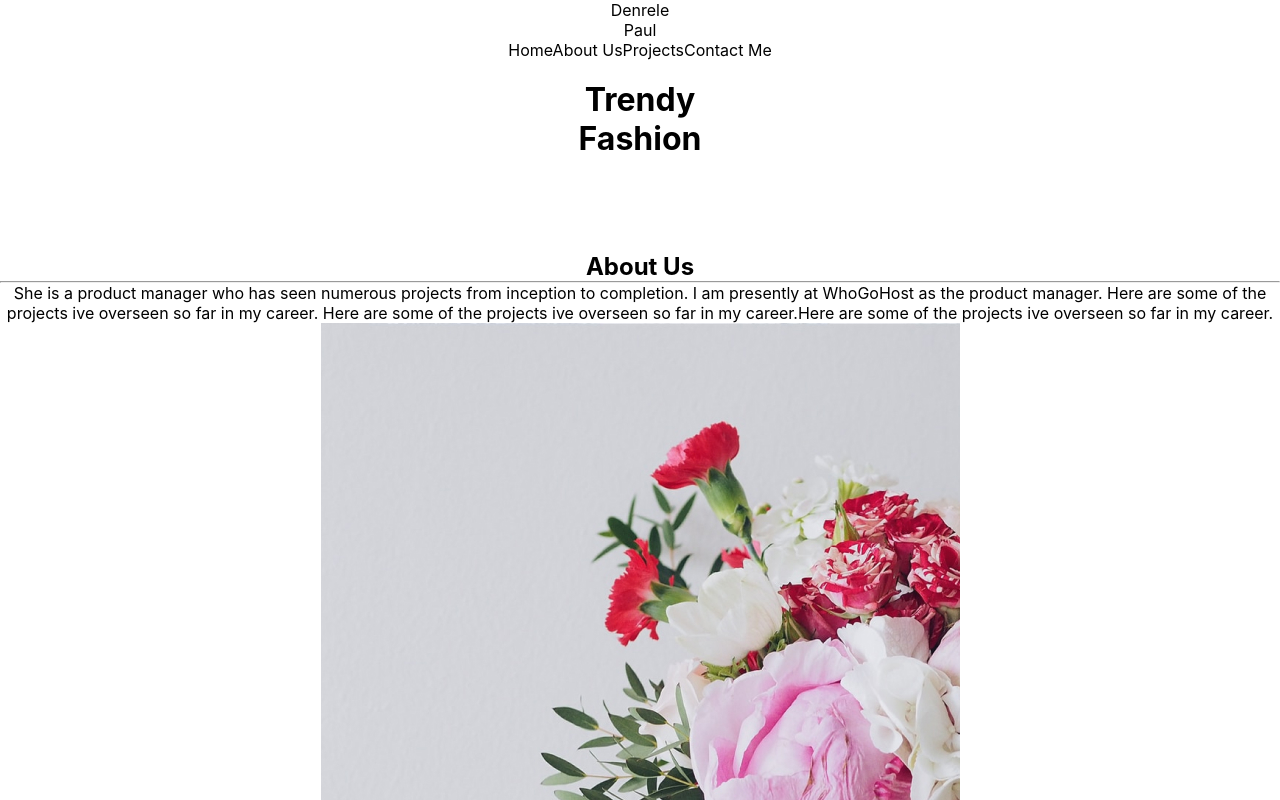
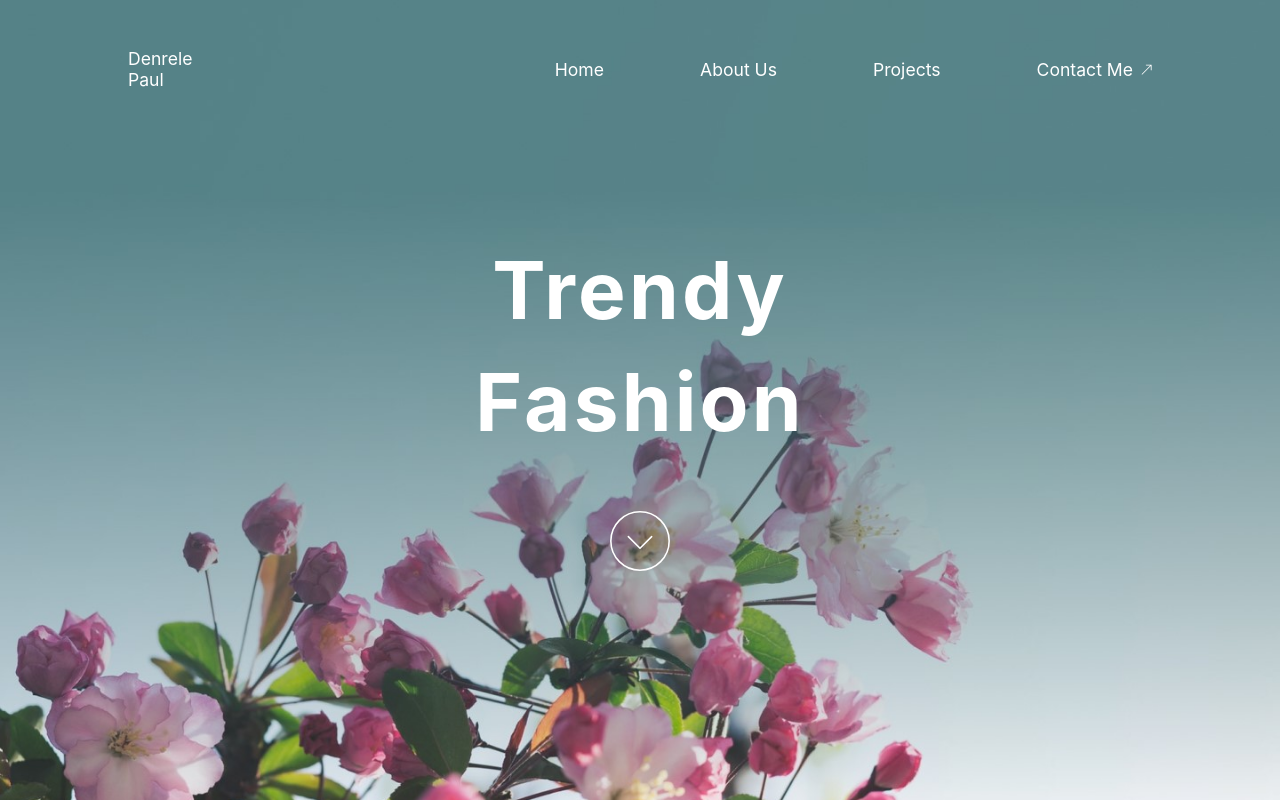
Before and after one commit to betheltoni/trendy-fashion, a React (Create React App) app: page / in a window 1280 px wide. Shown: the top 800 px of the page. Built offline with nearby package versions, Linux system fonts and the light colour scheme.

Commit message:
Style Header Component

```diff
--- a/src/App.scss
+++ b/src/App.scss
@@ -1,3 +1,6 @@
+
+    // @import url('http://fonts.cdnfonts.com/css/wisteria?styles=126035');
+
 *{
     margin: 0;
     padding: 0;
@@ -6,4 +9,6 @@
 
 .App{
     text-align: center;
+    // font-family: 'Wisteria', sans-serif;
+    font-style: normal;
 }
--- a/src/Components/Header/Header.scss
+++ b/src/Components/Header/Header.scss
@@ -0,0 +1,15 @@
+.Header{
+    background-image: url(../../Images/BackgroundImage.jpg);
+    background-repeat: no-repeat;
+    background-size: cover;
+    height: 100vh;
+    padding: 2rem 5rem;
+    color: #FFFFFF;
+
+    h1{
+        font-size: 5rem;
+        line-height: 7rem;
+        letter-spacing: 0.2rem;
+        padding: 8rem 0 3rem 0;
+    }
+}
--- a/src/Components/Header/Header.tsx
+++ b/src/Components/Header/Header.tsx
@@ -4,17 +4,16 @@ import NavBar from './NavBar/NavBar'
 
 const Header = () => {
   return (
-    <div>
+    <section className='Header'>
       <NavBar/>
       <h1>
         Trendy <br /> Fashion
       </h1>
-      <svg width="90" height="90" viewBox="0 0 90 90" fill="none" xmlns="http://www.w3.org/2000/svg">
+      <svg width="70" height="70" viewBox="0 0 90 90" fill="none" xmlns="http://www.w3.org/2000/svg">
         <path d="M7.5 45C7.5 65.7107 24.2893 82.5 45 82.5C65.7107 82.5 82.5 65.7107 82.5 45C82.5 24.2893 65.7107 7.5 45 7.5C24.2893 7.5 7.5 24.2893 7.5 45Z" stroke="white" stroke-width="2"/>
         <path d="M60 39.375L45 54.375L30 39.375" stroke="white" stroke-width="2" stroke-linecap="round" stroke-linejoin="round"/>
       </svg>
-
-    </div>
+    </section>
   )
 }
 
--- a/src/Components/Header/NavBar/NavBar.scss
+++ b/src/Components/Header/NavBar/NavBar.scss
@@ -0,0 +1,21 @@
+nav{
+    display: flex;
+    flex-direction: row;
+    align-items: center;
+    justify-content: space-between;
+    padding: 1rem 3rem;
+    font-size: 1.1rem;
+
+    .Logo{
+        margin-right: auto;
+        text-align: left;
+    }
+
+    .NavLink{
+        margin-left: 6rem;
+    }
+
+    svg{
+        margin-left: 0.5rem;
+    }
+}
--- a/src/Components/Header/NavBar/NavBar.tsx
+++ b/src/Components/Header/NavBar/NavBar.tsx
@@ -1,20 +1,23 @@
 import React from 'react'
+import "./NavBar.scss"
 
 const NavBar = () => {
   return (
     <>
-        <span>
-            Denrele <br /> Paul
-        </span>
         <nav>
-            <span>Home</span>
-            <span>About Us</span>
-            <span>Projects</span>
-            <span>Contact Me</span>
+          <span className='Logo'>
+              Denrele <br /> Paul
+          </span>
+
+            <span className='NavLink'>Home</span>
+            <span className='NavLink'>About Us</span>
+            <span className='NavLink'>Projects</span>
+            <span className='NavLink'>Contact Me</span>
+
+            <svg width="11" height="11" viewBox="0 0 11 11" fill="none" xmlns="http://www.w3.org/2000/svg">
+                <path fill-rule="evenodd" clip-rule="evenodd" d="M10.608 1.07277C10.608 0.962823 10.5643 0.857376 10.4866 0.779628C10.4088 0.701881 10.3034 0.658203 10.1934 0.658203H5.21859C5.10863 0.658203 5.00319 0.701881 4.92544 0.779628C4.84769 0.857376 4.80401 0.962823 4.80401 1.07277C4.80401 1.18273 4.84769 1.28817 4.92544 1.36592C5.00319 1.44367 5.10863 1.48735 5.21859 1.48735H9.19267L0.779354 9.89983C0.740809 9.93838 0.710234 9.98414 0.689373 10.0345C0.668513 10.0849 0.657776 10.1388 0.657776 10.1933C0.657776 10.2479 0.668513 10.3018 0.689373 10.3522C0.710234 10.4026 0.740809 10.4483 0.779354 10.4869C0.8179 10.5254 0.863659 10.556 0.914021 10.5768C0.964383 10.5977 1.01836 10.6084 1.07287 10.6084C1.12738 10.6084 1.18136 10.5977 1.23172 10.5768C1.28208 10.556 1.32784 10.5254 1.36639 10.4869L9.77887 2.07355V6.04763C9.77887 6.15758 9.82255 6.26303 9.9003 6.34078C9.97804 6.41853 10.0835 6.4622 10.1934 6.4622C10.3034 6.4622 10.4088 6.41853 10.4866 6.34078C10.5643 6.26303 10.608 6.15758 10.608 6.04763V1.07277Z" fill="white"/>
+            </svg>
         </nav>
-        <svg width="11" height="11" viewBox="0 0 11 11" fill="none" xmlns="http://www.w3.org/2000/svg">
-            <path fill-rule="evenodd" clip-rule="evenodd" d="M10.608 1.07277C10.608 0.962823 10.5643 0.857376 10.4866 0.779628C10.4088 0.701881 10.3034 0.658203 10.1934 0.658203H5.21859C5.10863 0.658203 5.00319 0.701881 4.92544 0.779628C4.84769 0.857376 4.80401 0.962823 4.80401 1.07277C4.80401 1.18273 4.84769 1.28817 4.92544 1.36592C5.00319 1.44367 5.10863 1.48735 5.21859 1.48735H9.19267L0.779354 9.89983C0.740809 9.93838 0.710234 9.98414 0.689373 10.0345C0.668513 10.0849 0.657776 10.1388 0.657776 10.1933C0.657776 10.2479 0.668513 10.3018 0.689373 10.3522C0.710234 10.4026 0.740809 10.4483 0.779354 10.4869C0.8179 10.5254 0.863659 10.556 0.914021 10.5768C0.964383 10.5977 1.01836 10.6084 1.07287 10.6084C1.12738 10.6084 1.18136 10.5977 1.23172 10.5768C1.28208 10.556 1.32784 10.5254 1.36639 10.4869L9.77887 2.07355V6.04763C9.77887 6.15758 9.82255 6.26303 9.9003 6.34078C9.97804 6.41853 10.0835 6.4622 10.1934 6.4622C10.3034 6.4622 10.4088 6.41853 10.4866 6.34078C10.5643 6.26303 10.608 6.15758 10.608 6.04763V1.07277Z" fill="white"/>
-        </svg>
 
     </>
   )
```
Also changed, not shown: src/Images/BackgroundImage.jpg (added), src/Images/FullStar.svg (added).
